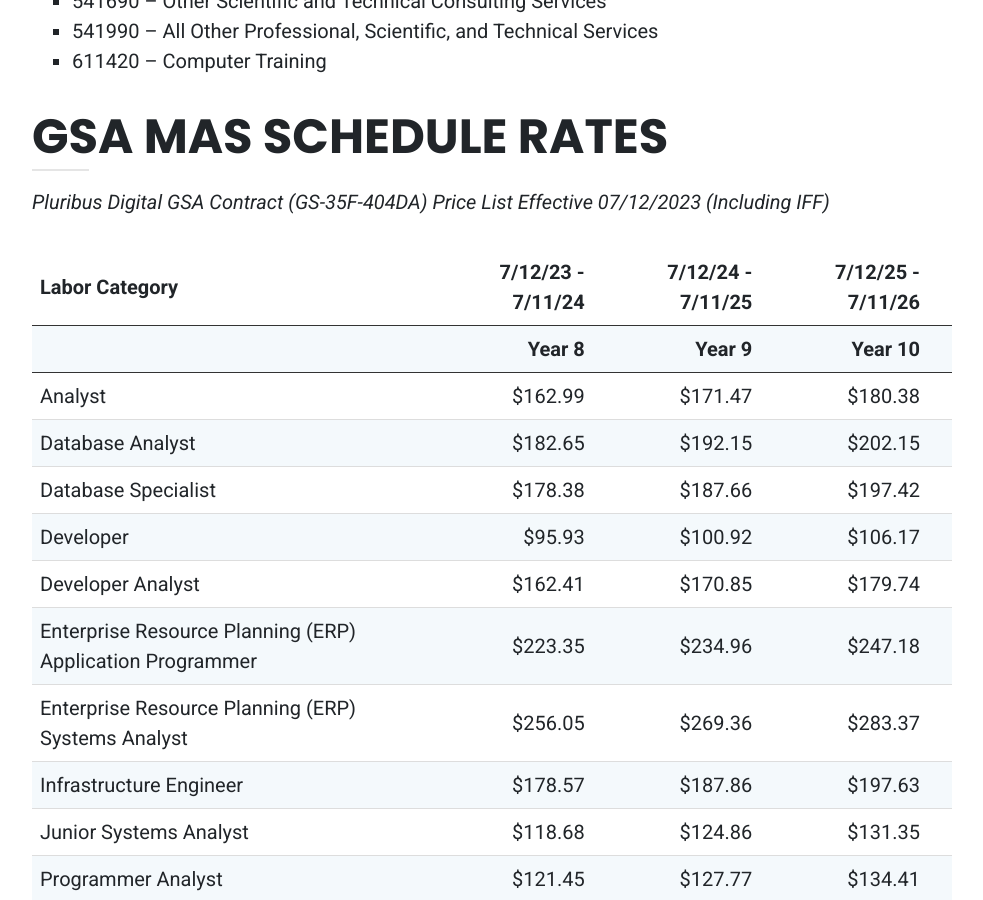
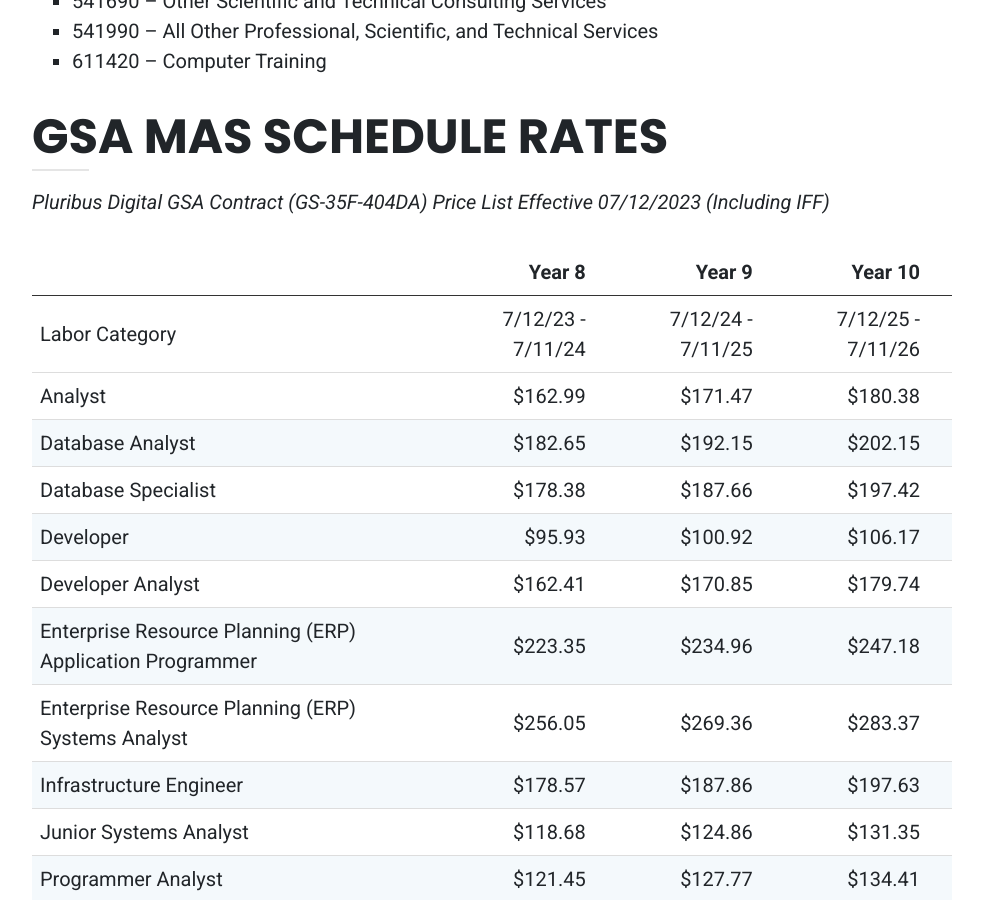
Before and after one commit to PluribusDigital/pluribusdigital-com, a Jekyll site: the page built from content/work/contract_vehicles/gsa_70.md, in a window 1280 px wide and 900 px high, scrolled down 1214 px. Shown: the whole window, without its empty margins (148-1131 px from the left). Built offline with Jekyll 4.4.1, drawn with Linux system fonts in a browser that asks for light colours.

Commit message:
Update gsa_70.md

```diff
--- a/content/work/contract_vehicles/gsa_70.md
+++ b/content/work/contract_vehicles/gsa_70.md
@@ -44,9 +44,9 @@
 
 _Pluribus Digital GSA Contract (GS-35F-404DA) Price List Effective 07/12/2023 (Including IFF)_
 
-
+|  | Year 8 | Year 9 | Year 10 |
+| :--- | ---: | ---: | ---: |
 | Labor Category | 7/12/23 - 7/11/24 | 7/12/24 - 7/11/25 | 7/12/25 - 7/11/26 |
-|  | Year 8 | Year 9 | Year 10 |
 | :--- | ---: | ---: | ---: |
 | Analyst |	$162.99 | $171.47| $180.38 |
 | Database Analyst | $182.65 | $192.15 | $202.15 |
```
